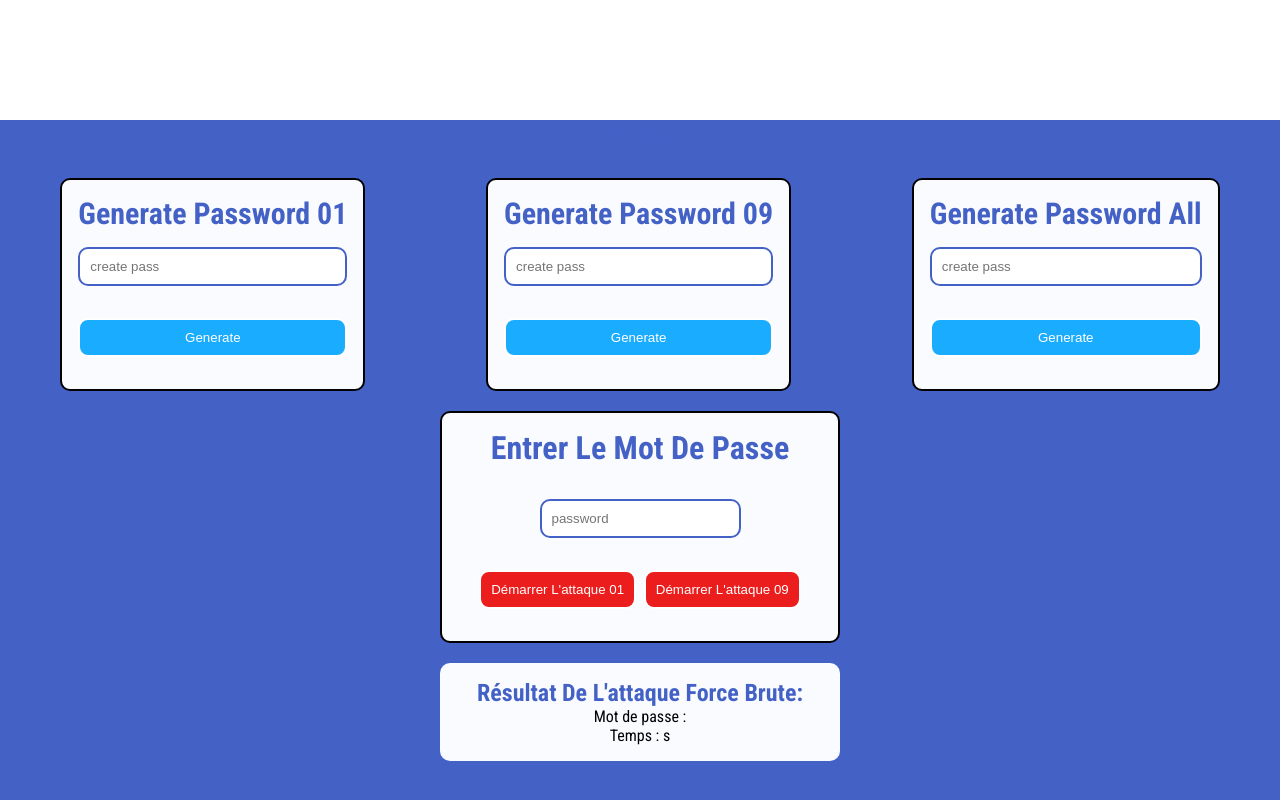
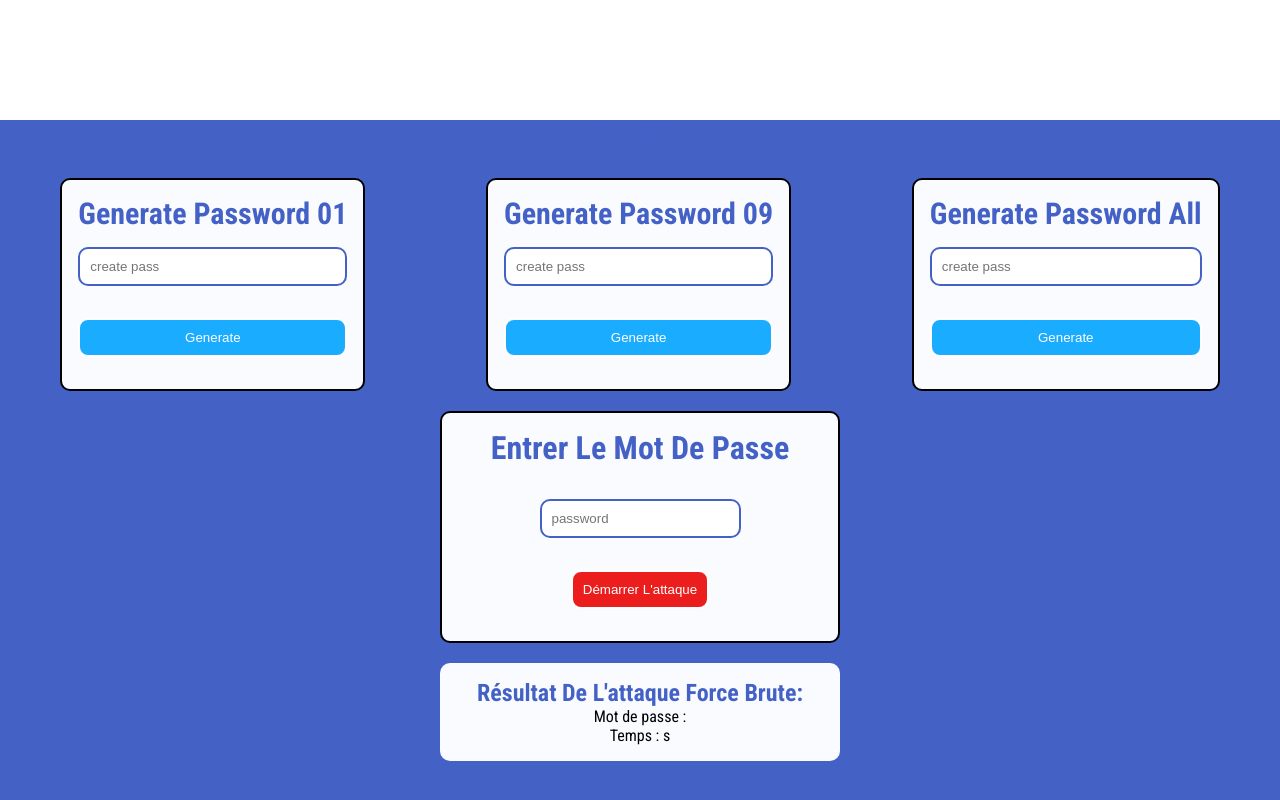
Before and after one commit to farouk1602/Cryptographie-, a website: page main.html in a window 1280 px wide. Shown: the part 1480-2280 px from the top of the page. Drawn offline with Linux system fonts and the light colour scheme.

Commit message:
Add files via upload

```diff
--- a/main.html
+++ b/main.html
@@ -106,8 +106,7 @@
           <h3>entrer le mot de passe</h3>
           <input type="password"  id="passwordInput" placeholder="password" />
           <div class="btn">
-            <button onclick="startBruteForceAttack()">Démarrer l'attaque 01</button>
-            <button onclick="startBruteForceAttackDigits()">Démarrer l'attaque 09</button>
+            <button onclick="startBruteForceAttackAll()">Démarrer l'attaque</button>
           </div>
         </div>
       </div>
@@ -128,6 +127,7 @@
     <script src="/js/part3/part3-motdepasse-allchar.js"></script>
     <script src="/js/part3/part3-motdepasse[01].js"></script>
     <script src="/js/part3/part3-motdepasse[0..9].js"></script>
+    <script src="/js/part3/bruteforce1.js"></script>
     <script src="/js/part2/cryptography.js"></script>
     <script type="module" src="/js/part2/fontEnd.js"></script>
   </body>
```
